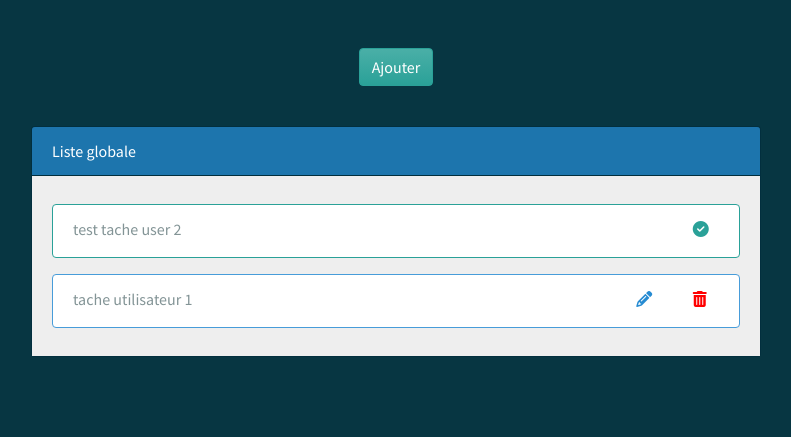
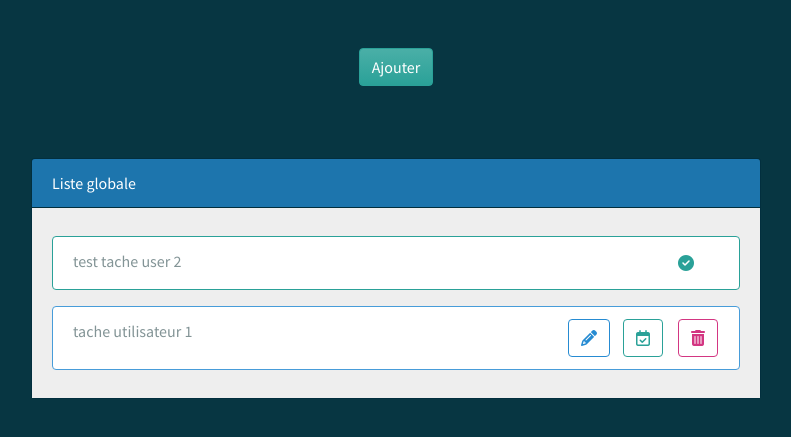
Before and after one commit to sha-zha/Todolist, a PHP site: page /users/index.php in a window 1280 px wide. Shown: the part 72-509 px from the top of the page, without its empty margins (244-1035 px from the left). Run offline with PHP 8.4, Linux system fonts and the light colour scheme; data comes from the database, SQL or seed files in the repository; both versions use the stored data as it was after the commit; some libraries are stand-ins or nearby versions.

Commit message:
Ajustement pour la validation / attribution et modification tache

```diff
--- a/php/tache.php
+++ b/php/tache.php
@@ -79,6 +79,8 @@ function ajouter(){
 // Fonction pour gérer le contenu dynamique du modal
 function modalData(){
     require "../db/db.php";
+    global $utilisateur1;
+
     $idTache = (int) dataPurgatory($_POST['tache']);
 
     // On vérifie que l'id est bien un int
@@ -86,8 +88,8 @@ function modalData(){
         $reqTache = $pdo->prepare("SELECT * FROM Tasks WHERE id_Task = ?");
         $reqTache->execute(array($idTache));
 
-        $reqUser = $pdo->prepare("SELECT * FROM Users");
-        $reqUser->execute();
+        $reqUser = $pdo->prepare("SELECT * FROM Users WHERE NOT id_User = ?");
+        $reqUser->execute(array($utilisateur1));
 
         while($tache = $reqTache->fetch()){
             $donneesTache[] = [
@@ -126,27 +128,48 @@ function mettreAJour(){
     $idTache        = (int) dataPurgatory($_POST['tache']);
     $description    = dataPurgatory($_POST['description']);
 
-    // On vérifie que id de l'utilisateur et de la tâche soit bien un int et différent de 0
-    if($idTache != 0 && $idUtilisateur != 0){
+    // Vérification que l'utilisateur veut attribuer à quelqu'un
+    if($idUtilisateur == 0){
+        // On vérifie que la description n'est pas vide
+        if (!empty($description)) {
+            $reqMettreAJour = "UPDATE Tasks SET task_Task = ? WHERE id_Task = ?";
+            $mettreAJour = $pdo->prepare($reqMettreAJour);
+            $mettreAJour->execute(array($description, $idTache));
 
+            $message = [
+                'success' => true,
+                'message' => 'La tâche a bien été modifié !'
+            ];
+        } else {
+            $message = [
+                'success' => false,
+                'message' => 'La description de la tâche ne peut pas être vide !'
+            ];
+        }
+
+    } else if ($idTache != 0 && $idUtilisateur != 0) {
+
+        // Dans le cas où nous avons un id utilisateur / tache -> donc une attribution
         // On vérifie que la description n'est pas vide
-        if(!empty($description)){
+        if (!empty($description)) {
             $reqMettreAJour = "UPDATE Tasks SET task_Task = ? , id_User_attribuer = ? WHERE id_Task = ?";
             $mettreAJour = $pdo->prepare($reqMettreAJour);
             $mettreAJour->execute(array($description, $idUtilisateur, $idTache));
 
             $message = [
                 'success' => true,
-                'message' => 'La tâche a bien été modifier !'
+                'message' => 'La tâche a bien été attribuer !'
             ];
-        }else{
+
+        } else {
             $message = [
                 'success' => false,
                 'message' => 'La description de la tâche ne peut pas être vide !'
             ];
         }
-        echo json_encode($message);
     }
+
+    echo json_encode($message);
     $pdo = null;
 };
 
--- a/public/js/taches.js
+++ b/public/js/taches.js
@@ -32,19 +32,29 @@ function renduJSON(json) {
 
             // Pour la création node de manière dynamique si on est celui qui a créer
             if (json[i].maitre == utilisateur) {
-                if (json[i].statut == 0) {
+                if (json[i].statut == 0 ) {
                     let tacheDiv = document.createElement("div");
                     tacheDiv.className = `list-group-item  my-2 flex-column align-items-start rounded tache`;
                     tacheDiv.innerHTML = `
-                    <div class="row">
+                    <div class="row pr-3">
                         <div class="col">
-                            <p id="validation${i}" class="mb-1">${json[i].tache}</p>
+                            <p class="mb-1">${json[i].tache}</p>
                         </div>
-                        <div class="col-1">
-                            <i class="fas fa-pencil-alt text-info" id="modifier${i}"></i>
+                        <div class="col-1 d-flex align-items-center">
+                        <button id="modifier${i}" class="btn btn-outline-info" data-toggle="tooltip" data-placement="top" title="Modifier">
+                            <i class="fas fa-pencil-alt"></i>
+                        </button>
+
                         </div>
-                        <div class="col-1">
-                            <i class="fas fa-trash-alt trash-color" id="supprimer${i}"></i>
+                        <div class="col-1 d-flex align-items-center">
+                            <button id="validation${i}" class="btn btn-outline-success" data-toggle="tooltip" data-placement="top" title="Valider">
+                                <i class="fa fa-calendar-check-o"></i>
+                            </button>
+                        </div>
+                        <div class="col-1 d-flex align-items-center">
+                            <button id="supprimer${i}" class="btn btn-outline-danger" data-toggle="tooltip" data-placement="top" title="Supprimer">
+                                 <i class="fas fa-trash-alt"></i>
+                            </button>
                         </div>
                     </div>`;
                     tacheListe.appendChild(tacheDiv);
@@ -54,11 +64,11 @@ function renduJSON(json) {
                     let tacheDiv = document.createElement("div");
                     tacheDiv.className = `list-group-item  my-2 flex-column align-items-start rounded fini`;
                     tacheDiv.innerHTML = `
-                    <div class="row">
+                    <div class="row pr-3">
                         <div class="col">
                             <p class="mb-1">${json[i].tache}</p>
                         </div>
-                        <div class="col-1">
+                        <div class="col-1 d-flex align-items-center">
                             <i class="fa fa-check-circle trash-color"></i>
                         </div>
                     </div>`;
@@ -69,7 +79,6 @@ function renduJSON(json) {
                 let btnModifier = document.querySelector(`#modifier${i}`);
                 if(btnModifier != null){
                     btnModifier.addEventListener('click', (event) => {
-                        event.stopPropagation();
                         listeUtilisateur.innerHTML = "";
                         recupDataModal(json[i].id);
                         $('#modalMod').modal('toggle');
@@ -81,7 +90,6 @@ function renduJSON(json) {
                 let btnSupprimer = document.querySelector(`#supprimer${i}`);
                 if(btnSupprimer != null){
                     btnSupprimer.addEventListener("click", (event) => {
-                        event.stopPropagation();
                         if (confirm(`Voulez-vous vraiment supprimer la tache : ${json[i].tache}`)) {
                             supprimeTache(json[i].id);
                         }
@@ -96,9 +104,14 @@ function renduJSON(json) {
                     let tacheDiv = document.createElement("div");
                     tacheDiv.className = `list-group-item  my-2 flex-column align-items-start rounded tache`;
                     tacheDiv.innerHTML = `
-                    <div class="row">
+                    <div class="row pr-3">
                         <div class="col">
-                            <p id="validation${i}" class="mb-1">${json[i].tache}</p>
+                            <p class="mb-1">${json[i].tache}</p>
+                        </div>
+                        <div class="col-1 d-flex align-items-center">
+                            <button id="validation${i}" class="btn btn-outline-success" data-toggle="tooltip" data-placement="top" title="Valider">
+                                <i class="fa fa-calendar-check-o" id="validation${i}"></i>
+                            </button>
                         </div>
                     </div>`;
                     tacheListe.appendChild(tacheDiv);
@@ -106,15 +119,14 @@ function renduJSON(json) {
                 }
 
                 if (json[i].statut == 1) {
-
                     let tacheDiv = document.createElement("div");
                     tacheDiv.className = `list-group-item  my-2 flex-column align-items-start rounded fini`;
                     tacheDiv.innerHTML = `
-                    <div class="row">
+                    <div class="row pr-3">
                         <div class="col">
                             <p class="mb-1">${json[i].tache}</p>
                         </div>
-                        <div class="col-1">
+                        <div class="col-1 d-flex align-items-center">
                             <i class="fa fa-check-circle trash-color"></i>
                         </div>
                     </div>`;
@@ -126,7 +138,8 @@ function renduJSON(json) {
             let btnValidation = document.querySelector(`#validation${i}`);
             if (btnValidation != null){
                 btnValidation.addEventListener('click', (event) => {
-                    event.stopPropagation();
+
+                    console.log("click");
                     if (confirm("Avez-vous terminer votre tache ?")) {
                         validationTache(json[i].id);
                     }
@@ -176,6 +189,12 @@ function recupDataModal(tache){
                 for (let j = 0; j < reponse.users.length; j++) {
 
                     // On crée les options du sélect
+                    let utilisateurs = document.createElement('option');
+                    utilisateurs.setAttribute('selected', true);
+                    utilisateurs.value = "";
+                    utilisateurs.textContent = "Choisir un utilisateur";
+                    listeUtilisateur.appendChild(utilisateurs);
+
                     if (reponse.tache[0].attribuer == reponse.users[j].idUser) {
                         let utilisateurs = document.createElement('option');
                         utilisateurs.setAttribute('selected', true);
--- a/users/index.php
+++ b/users/index.php
@@ -46,7 +46,7 @@ session_start();
         <div id="warning" class="alert w-50 mx-auto text-center"></div>
 
         <!-- Liste -->
-        <div class="container mt-3">
+        <div class="container my-5">
             <div class="row">
                 <div class="col-sm-8 mx-auto">
                     <div class="card bg-info">
```
Also changed, not shown: public/js/liste.js (deleted, +0 -30 lines), db/database.sqlite.
